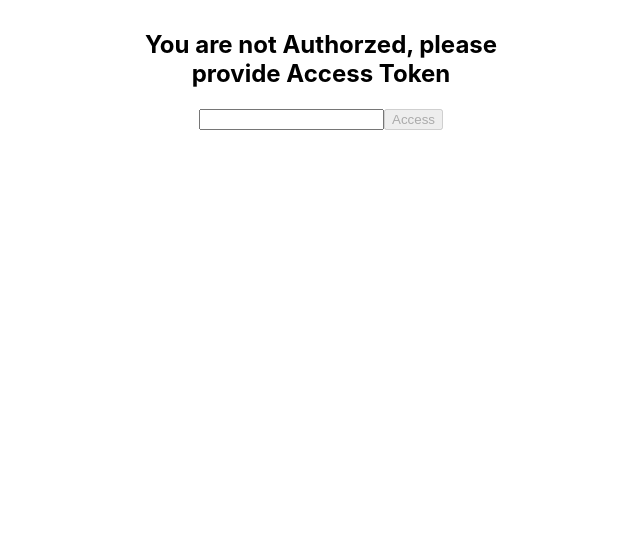
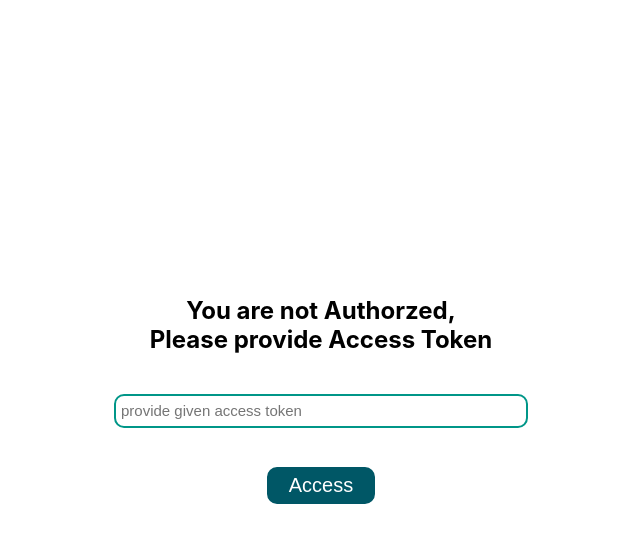
Before and after one commit to GovardhanBobbiti/github-commits, a React (Create React App) app: page / in a window 1280 px wide. Shown: the top 542 px of the page, without its empty margins (319-959 px from the left). Built offline with nearby package versions, Linux system fonts and the light colour scheme.

Commit message:
fiinal styling of app

```diff
--- a/public/index.html
+++ b/public/index.html
@@ -24,7 +24,7 @@
       work correctly both with client-side routing and a non-root public URL.
       Learn how to configure a non-root public URL by running `npm run build`.
     -->
-    <title>React App</title>
+    <title>Github Commits Challenge</title>
   </head>
   <body>
     <noscript>You need to enable JavaScript to run this app.</noscript>
--- a/src/App.css
+++ b/src/App.css
@@ -1,12 +1,33 @@
 .App {
   width: 80%;
-  margin: 20px auto;
+  margin: auto;
 }
 
 .token-input {
   width: 400px;
-  margin: 30px auto;
+  margin: auto;
   text-align: center;
+  height: 100vh;
+    display: flex;
+    flex-direction: column;
+    justify-content: center;
+}
+
+.token-input .input {
+  display: flex;
+  flex-direction: column;
+  align-items: center;
+  justify-content: space-around;
+  height: 150px;
+}
+
+.token-input .input input {
+  height: 30px;
+    width: 100%;
+    font-size: 15px;
+    border: 2px solid #009688;
+    border-radius: 10px;
+    padding: 0 5px;
 }
 
 .commit {
@@ -17,6 +38,12 @@
   border-radius: 4px;
   box-shadow: 1px 0 10px 1px #ccc;
   cursor: pointer;
+}
+
+.commit:hover {
+  transform: translate(0px, -3px);
+    transition: 0.2s;
+    box-shadow: 2px 2px 10px 5px #999;
 }
 
 .commit .message {
@@ -34,3 +61,80 @@
   align-items: center;
   justify-content: space-between;
 }
+
+.button-style {
+  padding: 5px 20px;
+  background: #005766;
+  border: 2px solid #005766;
+  font-size: 20px;
+  color: #fff;
+  border-radius: 10px;
+  cursor: pointer;
+}
+
+.button-style:hover {
+  background-color: #fff;
+  color: #005766;
+}
+
+.countdown {
+  padding: 20px;
+  font-size: 20px;
+  width:200px
+}
+
+/* Loading Styling */
+
+.loader {
+  display: flex;
+    justify-content: center;
+    align-items: center;
+    height: calc(100vh - 200px);
+}
+
+.lds-ripple {
+  display: inline-block;
+  position: relative;
+  width: 80px;
+  height: 80px;
+}
+.lds-ripple div {
+  position: absolute;
+  border: 4px solid #009688;
+  opacity: 1;
+  border-radius: 50%;
+  animation: lds-ripple 1s cubic-bezier(0, 0.2, 0.8, 1) infinite;
+}
+.lds-ripple div:nth-child(2) {
+  animation-delay: -0.5s;
+}
+@keyframes lds-ripple {
+  0% {
+    top: 36px;
+    left: 36px;
+    width: 0;
+    height: 0;
+    opacity: 0;
+  }
+  4.9% {
+    top: 36px;
+    left: 36px;
+    width: 0;
+    height: 0;
+    opacity: 0;
+  }
+  5% {
+    top: 36px;
+    left: 36px;
+    width: 0;
+    height: 0;
+    opacity: 1;
+  }
+  100% {
+    top: 0px;
+    left: 0px;
+    width: 72px;
+    height: 72px;
+    opacity: 0;
+  }
+}
--- a/src/components/commits.js
+++ b/src/components/commits.js
@@ -1,6 +1,7 @@
 import React, { useState, useEffect } from 'react';
 import { Octokit } from "@octokit/core";
 import Commit from './commit';
+import LoadingComponent from './loading';
 
 const owner = "GovardhanBobbiti",
       repo = "github-commits";
@@ -14,15 +15,16 @@
     const [isTimerOn, setTimerOn] = useState(false);
 
     const fetchCommits = async () => {
+        //accessToken = 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
         const octokit = new Octokit({
             auth: accessToken
         });
-        const fiveMostRecentCommits = await octokit.request(
+        const commits = await octokit.request(
             `GET /repos/{owner}/{repo}/commits`,
             { owner, repo }
         );
         setTimerOn(true);
-        setCommits(fiveMostRecentCommits.data);
+        setCommits(commits.data);
     }
 
     useEffect(() => {
@@ -51,7 +53,7 @@
         setCountDown(COUNTDOWN_TIME);
         setTimeout(() => {
             fetchCommits();
-        }, 500);
+        }, 1000);
     }
 
     return (
@@ -59,8 +61,8 @@
             <div className='commits-header'>
                 <h1>Commits</h1>
                 <div>
-                    <button onClick={refetchCommits}>Refresh</button>
-                    <span>{countdown}</span>
+                    <span className='countdown'>Refresh in <b>{countdown}</b></span>
+                    <button className='button-style' onClick={refetchCommits}>Refresh</button>
                 </div>
             </div>
 
@@ -73,7 +75,7 @@
                                     committer={commit.committer.name}
                                     date={commit.committer.date}
                                 />
-                    }) : (<div>Loading...</div>)
+                    }) : (<LoadingComponent />)
                 }
             </div>
         </div>
--- /dev/null
+++ b/src/components/loading.js
@@ -0,0 +1,9 @@
+const LoadingComponent = () => {
+    return (
+        <div className="loader">
+            <div class="lds-ripple"><div></div><div></div></div>
+        </div>
+    )
+}
+
+export default LoadingComponent;
--- a/src/components/tokeninput.js
+++ b/src/components/tokeninput.js
@@ -4,10 +4,10 @@
     const [token, setToken] = useState('');
     return (
         <div className="token-input">
-            <h2>You are not Authorzed, please provide Access Token</h2>
+            <h2>You are not Authorzed,<br /> Please provide Access Token</h2>
             <div className="input">
-                <input type={'text'} value={token} onChange={(e) => setToken(e.target.value)} />
-                <button disabled={!token} onClick={() => handleToken(token)}>Access</button>
+                <input type={'text'} value={token} placeholder='provide given access token' onChange={(e) => setToken(e.target.value)} />
+                <button className='button-style' disabled={!token} onClick={() => handleToken(token)}>Access</button>
             </div>
         </div>
     )
```
Also changed, not shown: src/logo.svg (deleted).
